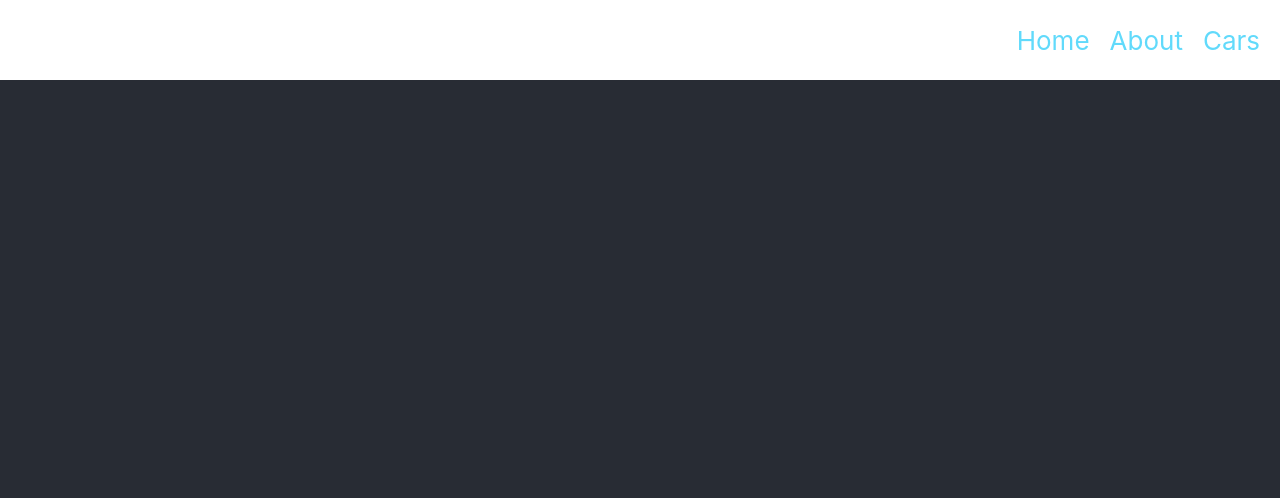
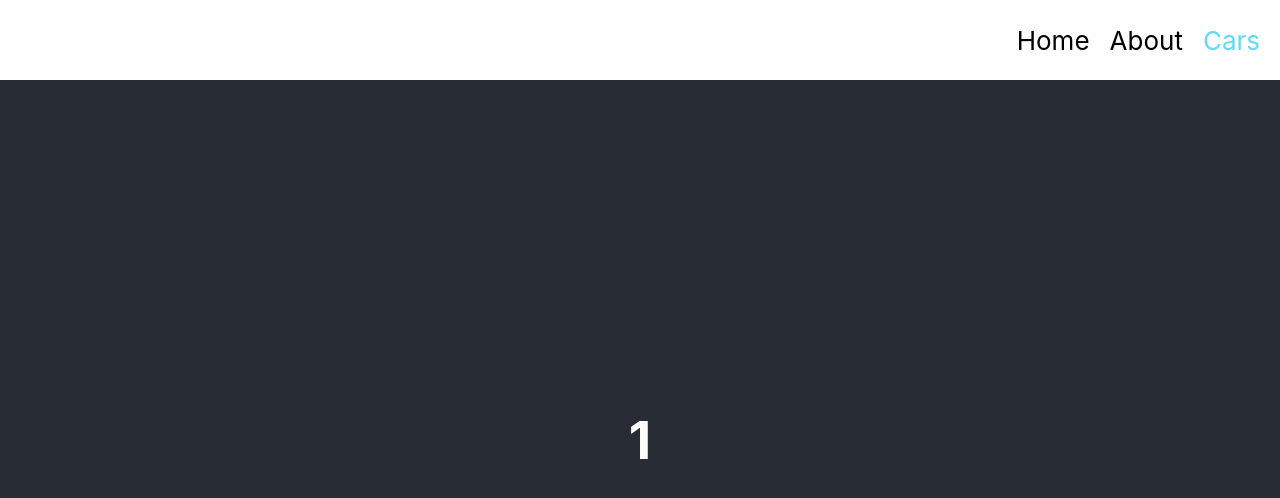
Before and after one commit to shumikhinigor/react, a React (Create React App) app: page /cars/1 in a window 1280 px wide. Before the commit this address had no page. Shown: the top 498 px of the page. Built offline with nearby package versions, Linux system fonts and the light colour scheme.

Commit message:
refactoring

```diff
--- a/package.json
+++ b/package.json
@@ -39,6 +39,7 @@
     "node-sass": "^7.0.1",
     "prop-types": "^15.8.1",
     "radium": "^0.26.2",
+    "react-router": "^6.3.0",
     "react-router-dom": "^6.3.0"
   }
 }
--- a/src/App.js
+++ b/src/App.js
@@ -1,6 +1,7 @@
 import React, { Component } from 'react';
 import classes from './App.module.sass';
 import Cars from './views/Cars/Cars'
+import Car from './views/Cars/Car/Car'
 import About from './views/About/About'
 import Home from './views/Home/Home'
 import Navigation from './components/Navigation/Navigation'
@@ -8,7 +9,6 @@ import { Routes, Route } from 'react-router-dom'
 
 class App extends Component {
 	render() {
-
 		return (
 			<div className={ classes.App }>
 				<Navigation />
@@ -18,6 +18,8 @@ class App extends Component {
 						<Route path="/" element={ <Home /> } />
 						<Route path="/about" element={ <About /> } />
 						<Route path="/cars" element={ <Cars /> } />
+						<Route path="/cars/:name" element={ <Car /> } />
+						<Route path="*" element={ <h1>404 Not Found</h1> } />
 					</Routes>
 				</main>
 			</div>
--- a/src/components/Car/Car.js
+++ b/src/components/Car/Car.js
@@ -1,7 +1,8 @@
 import { Component } from 'react';
+import classes from './Car.module.sass'
 import Radium from 'radium';
 import PropTypes from 'prop-types'
-import classes from './Car.module.sass'
+import withRouter from '../../hoc/withRouter'
 
 class Car extends Component {
 	constructor(props) {
@@ -50,7 +51,11 @@ class Car extends Component {
 		const hover = { ':hover': { boxShadow: this.props.selected ? '0px 3px 5px #61DAFB' : '0px 3px 5px white' } }
 
 		return (
-			<div className={ carClasses.join(' ') } style={ hover }>
+			<div
+				className={ carClasses.join(' ') }
+				style={ hover }
+				onClick={ () => this.props.navigate(this.props.name.toLowerCase()) }
+			>
 				<button className={ classes['Car-delete'] } type="button" onClick={ this.state.onDeleteCar } />
 				<p className={ classes['Car-name'] }>Сar name: <strong>{ this.state.name }</strong></p>
 				<p className={ classes['Car-year'] }>Year: <strong>{ this.state.year }</strong></p>
@@ -69,4 +74,4 @@ Car.propTypes = {
 
 Car = Radium(Car)
 
-export default Car
+export default withRouter(Car)
--- a/src/components/Navigation/Navigation.js
+++ b/src/components/Navigation/Navigation.js
@@ -8,13 +8,13 @@ class Navigation extends Component {
 			<nav className={ classes.Navigation }>
 				<ul>
 					<li>
-						<NavLink to="/">Home</NavLink>
+						<NavLink to="/" exact="true">Home</NavLink>
 					</li>
 					<li>
 						<NavLink to="/about">About</NavLink>
 					</li>
 					<li>
-						<NavLink to="/cars">Cars</NavLink>
+						<NavLink to={{ pathname: '/cars', search: '?loaded=true' }}>Cars</NavLink>
 					</li>
 				</ul>
 			</nav>
--- a/src/components/Navigation/Navigation.module.sass
+++ b/src/components/Navigation/Navigation.module.sass
@@ -17,5 +17,8 @@
 		& li
 			font-size: calc(10px + 2vmin)
 			& a
+				color: #000000
+				transition: all .2s
 				text-decoration: none
-				color: #61DAFB
+				&:hover, &[aria-current="page"]
+					color: #61DAFB
--- /dev/null
+++ b/src/hoc/withRouter.js
@@ -0,0 +1,18 @@
+import { useNavigate, useParams, useLocation } from 'react-router-dom'
+
+const withRouter = WrappedComponent => props => {
+	const params = useParams()
+	const navigate = useNavigate()
+	const location = useLocation()
+
+	return (
+		<WrappedComponent
+			{ ...props }
+			params={ params }
+			navigate={ navigate }
+			location={ location }
+		/>
+	)
+}
+
+export default withRouter
--- /dev/null
+++ b/src/views/Cars/Car/Car.js
@@ -0,0 +1,15 @@
+import { Component } from 'react'
+import classes from './Car.module.sass'
+import withRouter from '../../../hoc/withRouter'
+
+class Car extends Component {
+	render() {
+		return (
+			<div className={ classes.Car }>
+				<h1>{ this.props.params.name.toUpperCase() }</h1>
+			</div>
+		)
+	}
+}
+
+export default withRouter(Car)
--- /dev/null
+++ b/src/views/Cars/Car/Car.module.sass
@@ -0,0 +1 @@
+.Car
--- a/src/views/Cars/Cars.js
+++ b/src/views/Cars/Cars.js
@@ -2,6 +2,8 @@ import React, { Component } from 'react'
 import ErrorBoundary from '../../components/ErrorBoundary/ErrorBoundary'
 import Car from '../../components/Car/Car'
 import classes from './Cars.module.sass'
+import withRouter from '../../hoc/withRouter'
+import Auxiliary from '../../hoc/Auxiliary'
 
 class Cars extends Component {
 	constructor(props) {
@@ -40,14 +42,16 @@ class Cars extends Component {
 		})
 		this.setState({ cars })
 	}
-	onClickSelectCarHandler = selectedCar => {
+	onClickSelectCarHandler = (selectedCar, event) => {
+		event.stopPropagation()
 		const cars = this.state.cars.map(car => {
 			car.selected = car.id === selectedCar.id ? car.selected = !car.selected : car.selected
 			return car
 		})
 		this.setState({ cars })
 	}
-	onClickDeleteCarHandler = deletedCar => {
+	onClickDeleteCarHandler = (deletedCar, event) => {
+		event.stopPropagation()
 		const cars = this.state.cars.filter(car => car.id !== deletedCar.id)
 		this.setState({ cars })
 	}
@@ -106,25 +110,30 @@ class Cars extends Component {
 					</form>
 				</div>
 
+				{ listCars.length
+					? <Auxiliary>
 						<hr className={ classes['Cars-line'] } />
 
-				{ selectedCars &&
-					<div className={ classes['Cars-selected'] }>
+						{ selectedCars.length
+							? <div className={ classes['Cars-selected'] }>
 								<p><strong>Selected Cars: </strong>{ selectedCars }</p>
 							</div>
+							: null
 						}
 
-				{ listCars &&
 						<div className={ classes['Cars-list'] }>
 							{ listCars }
 						</div>
+
+						<button onClick={ this.onClickClearSelectedCarsHandler } disabled={ !selectedCars }>Clear selected cars</button>
+					</Auxiliary>
+					: null
 				}
 
-				<button onClick={ this.onClickClearSelectedCarsHandler } disabled={ !selectedCars.length }>Clear selected cars</button>
 			</div>
 		)
 
 	}
 }
 
-export default Cars
+export default withRouter(Cars)
```
Also changed, not shown: 1 other file (tests, documents, lock files or other folders). Lines whose indentation alone changed are shown as unchanged.
